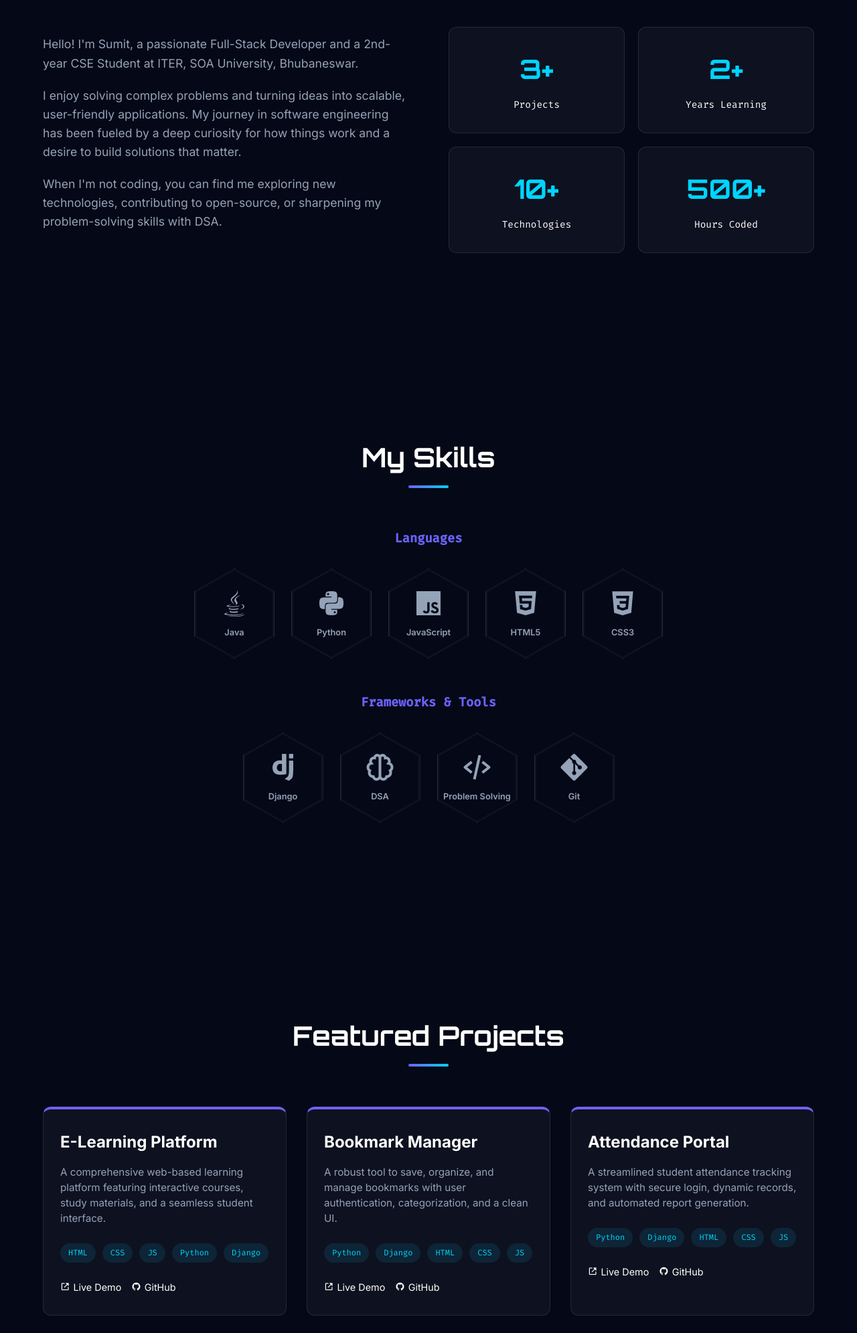
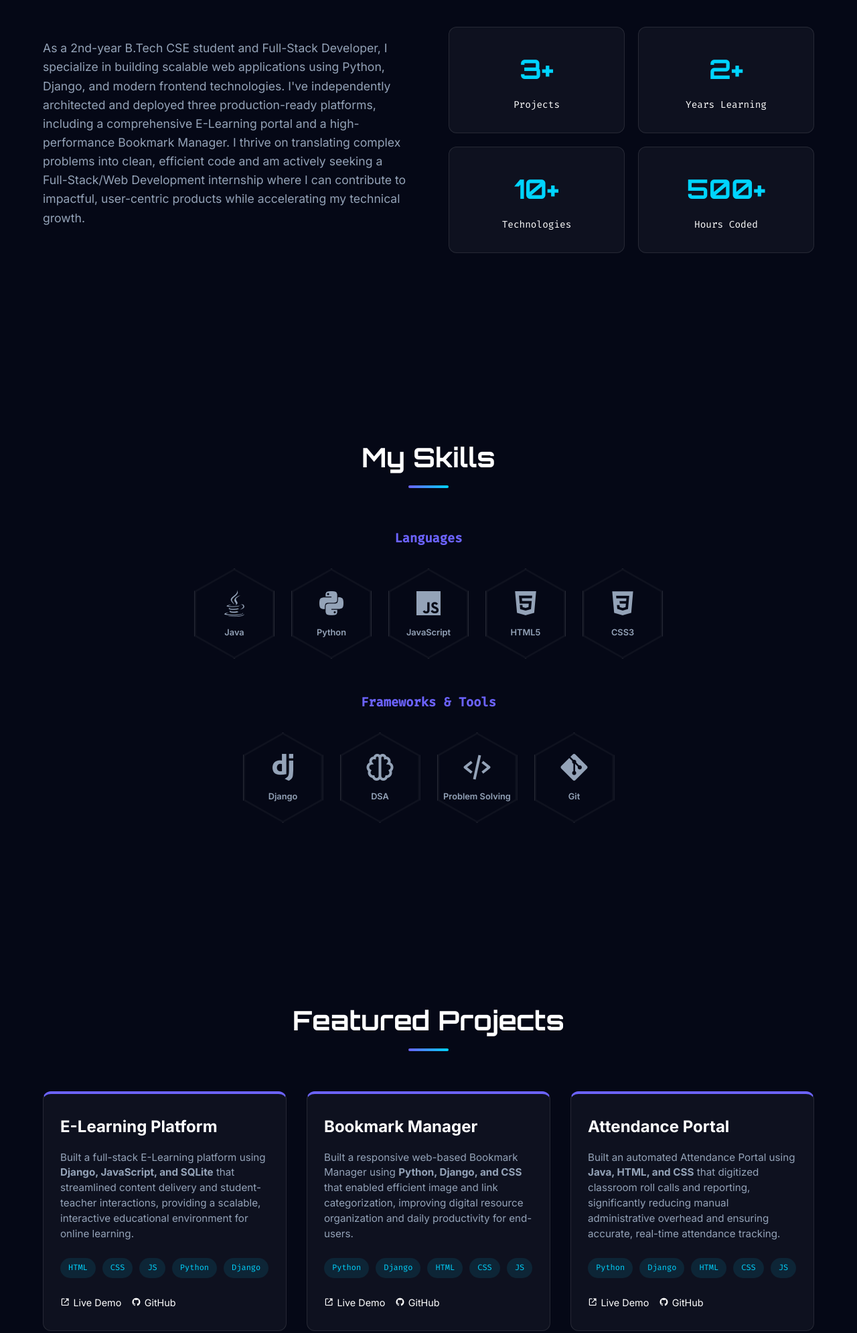
Before and after one commit to sumitsidharth/portfolio, a plain HTML site: page index.html in a window 1280 px wide. Shown: the part 1060-3051 px from the top of the page at 67% size. Drawn offline with nearby package versions, Linux system fonts and the light colour scheme.

Commit message:
Update About Me and Project descriptions

```diff
--- a/index.html
+++ b/index.html
@@ -95,13 +95,7 @@
         </div>
         <div class="about-container">
             <div class="about-text reveal">
-                <p>Hello! I'm Sumit, a passionate Full-Stack Developer and a 2nd-year CSE Student at ITER, SOA
-                    University, Bhubaneswar.</p>
-                <p>I enjoy solving complex problems and turning ideas into scalable, user-friendly applications. My
-                    journey in software engineering has been fueled by a deep curiosity for how things work and a desire
-                    to build solutions that matter.</p>
-                <p>When I'm not coding, you can find me exploring new technologies, contributing to open-source, or
-                    sharpening my problem-solving skills with DSA.</p>
+                <p>As a 2nd-year B.Tech CSE student and Full-Stack Developer, I specialize in building scalable web applications using Python, Django, and modern frontend technologies. I've independently architected and deployed three production-ready platforms, including a comprehensive E-Learning portal and a high-performance Bookmark Manager. I thrive on translating complex problems into clean, efficient code and am actively seeking a Full-Stack/Web Development internship where I can contribute to impactful, user-centric products while accelerating my technical growth.</p>
             </div>
             <div class="about-stats reveal">
                 <div class="stat-card" data-tilt>
@@ -165,8 +159,7 @@
             <div class="project-card reveal">
                 <div class="project-content">
                     <h3 class="project-title">E-Learning Platform</h3>
-                    <p class="project-desc">A comprehensive web-based learning platform featuring interactive courses,
-                        study materials, and a seamless student interface.</p>
+                    <p class="project-desc">Built a full-stack E-Learning platform using <strong>Django, JavaScript, and SQLite</strong> that streamlined content delivery and student-teacher interactions, providing a scalable, interactive educational environment for online learning.</p>
                     <div class="tech-stack">
                         <span>HTML</span><span>CSS</span><span>JS</span><span>Python</span><span>Django</span>
                     </div>
@@ -182,8 +175,7 @@
             <div class="project-card reveal">
                 <div class="project-content">
                     <h3 class="project-title">Bookmark Manager</h3>
-                    <p class="project-desc">A robust tool to save, organize, and manage bookmarks with user
-                        authentication, categorization, and a clean UI.</p>
+                    <p class="project-desc">Built a responsive web-based Bookmark Manager using <strong>Python, Django, and CSS</strong> that enabled efficient image and link categorization, improving digital resource organization and daily productivity for end-users.</p>
                     <div class="tech-stack">
                         <span>Python</span><span>Django</span><span>HTML</span><span>CSS</span><span>JS</span>
                     </div>
@@ -199,8 +191,7 @@
             <div class="project-card reveal">
                 <div class="project-content">
                     <h3 class="project-title">Attendance Portal</h3>
-                    <p class="project-desc">A streamlined student attendance tracking system with secure login, dynamic
-                        records, and automated report generation.</p>
+                    <p class="project-desc">Built an automated Attendance Portal using <strong>Java, HTML, and CSS</strong> that digitized classroom roll calls and reporting, significantly reducing manual administrative overhead and ensuring accurate, real-time attendance tracking.</p>
                     <div class="tech-stack">
                         <span>Python</span><span>Django</span><span>HTML</span><span>CSS</span><span>JS</span>
                     </div>
```
